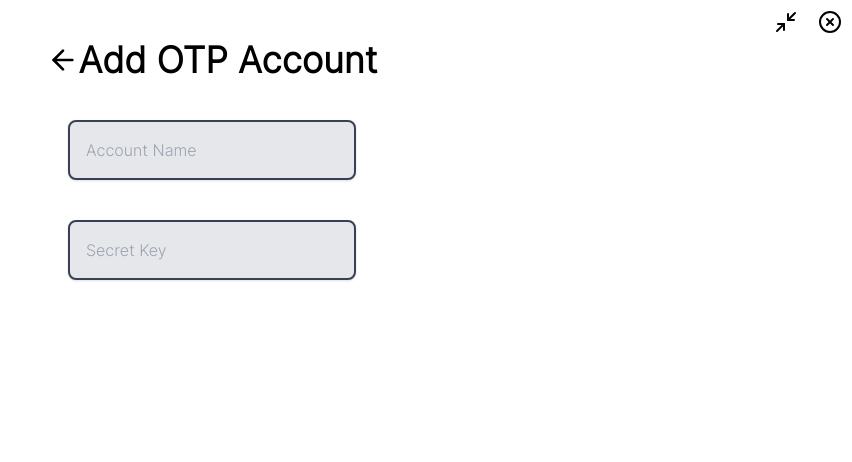
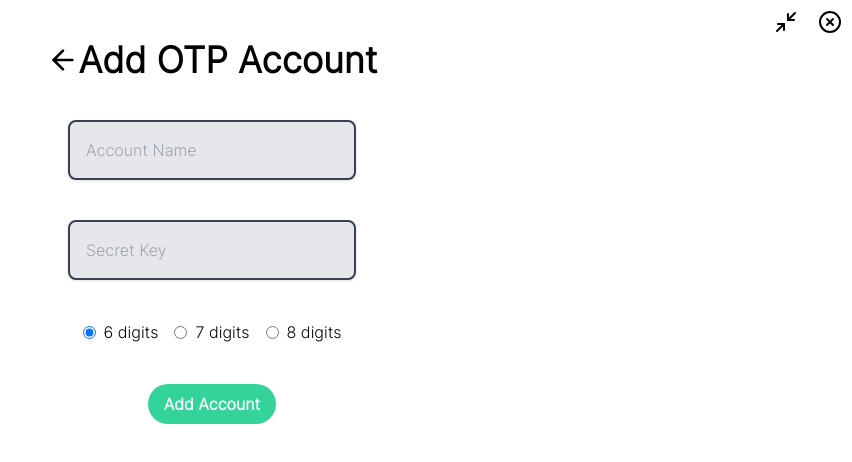
Before and after one commit to aesthetic0001/totp, a React (Vite) app: page /add in a window 1280 px wide. Shown: the top 462 px of the page, without its empty margins (428-1280 px from the left). Built offline with nearby package versions, Linux system fonts and the light colour scheme.

Commit message:
frontend for adding OTP done, need to do backend now

```diff
--- a/package.json
+++ b/package.json
@@ -17,6 +17,7 @@
     "lucide-react": "^0.376.0",
     "react": "^18.2.0",
     "react-dom": "^18.2.0",
+    "react-hot-toast": "^2.4.1",
     "react-router-dom": "^6.23.0"
   },
   "devDependencies": {
--- a/src/components/TextInput.jsx
+++ b/src/components/TextInput.jsx
@@ -1,7 +1,7 @@
-const TextInput = ({placeholder, onInput}) => {
+const TextInput = ({currentText, placeholder, onInput}) => {
     return (
         <div className="flex items-center bg-gray-200 border-2 border-gray-700 rounded-lg shadow">
-            <input type="text" placeholder={placeholder} className="w-full m-2 p-2 bg-transparent outline-none" onInput={onInput}/>
+            <input type="text" value={currentText} placeholder={placeholder} className="w-full m-2 p-2 bg-transparent outline-none" onInput={onInput}/>
         </div>
     );
 };
--- a/src/pages/AddOTP.jsx
+++ b/src/pages/AddOTP.jsx
@@ -2,22 +2,76 @@ import React, {useState} from "react";
 import TextInput from "../components/TextInput.jsx";
 import {ArrowLeft} from "lucide-react";
 import {Link} from "react-router-dom";
+import {toast, Toaster} from "react-hot-toast";
 
 function AddOTP() {
+    const [accountName, setAccountName] = useState("");
+    const [secretKey, setSecretKey] = useState("");
+    const [digits, setDigits] = useState(6);
+
     return (
         <div>
             <div className="flex flex-col space-y-10 justify-center items-center">
-                <Link className="flex items-center cursor-pointer hover:text-emerald-400 transition-all ease-in-out" to="/">
+                <Link className="flex items-center cursor-pointer hover:text-emerald-400 transition-all ease-in-out"
+                      to="/">
                     <ArrowLeft className="h-8 w-8"/>
                     <div className="text-4xl font-bold">Add OTP Account</div>
                 </Link>
-                <TextInput placeholder="Account Name" onInput={(event) => {
-                    console.log(event.target.value)
+                <TextInput currentText={accountName} placeholder="Account Name" onInput={(event) => {
+                    setAccountName(event.target.value)
                 }}/>
-                <TextInput placeholder="Secret Key" onInput={(event) => {
-                    console.log(event.target.value)
+                <TextInput currentText={secretKey} placeholder="Secret Key" onInput={(event) => {
+                    setSecretKey(event.target.value)
                 }}/>
+                {/*    circle selector */}
+                <div className="flex space-x-4">
+                    <div className="flex items-center space-x-2">
+                        <input type="radio" name="digits" checked={digits === 6} onClick={() => {
+                            setDigits(6);
+                        }}/>
+                        <label>6 digits</label>
+                    </div>
+                    <div className="flex items-center space-x-2">
+                        <input type="radio" name="digits" checked={digits === 7} onClick={() => {
+                            setDigits(7);
+                        }}/>
+                        <label>7 digits</label>
+                    </div>
+                    <div className="flex items-center space-x-2">
+                        <input type="radio" name="digits" checked={digits === 8} onClick={() => {
+                            setDigits(8);
+                        }}/>
+                        <label>8 digits</label>
+                    </div>
+                </div>
+                <button
+                    className="bg-emerald-400 hover:bg-emerald-500 transition-all ease-in-out text-white font-bold py-2 px-4 rounded-full"
+                    onClick={() => {
+                        // if the account name or secret key is empty, don't add the account
+                        if (!accountName || !secretKey) {
+                            toast.error("Account name and/or secret key cannot be empty!", {
+                                duration: 2000
+                            });
+                            return
+                        }
+                        // if the secret key is not base32, don't add the account
+                        if (!/^[A-Z2-7]+=*$/i.test(secretKey)) {
+                            toast.error("Secret key must be base32 encoded!", {
+                                duration: 1000
+                            });
+                            return
+                        }
+                        toast.success("Account added successfully!", {
+                            duration: 1000
+                        });
+                        setAccountName("");
+                        setSecretKey("");
+                        setDigits(6);
+                    }}>
+                    Add Account
+                </button>
             </div>
+            <Toaster position="bottom-center" />
         </div>
     );
 }
--- a/src/pages/OTPMenu.jsx
+++ b/src/pages/OTPMenu.jsx
@@ -1,23 +1,26 @@
 import OTPEntry from "../components/OTPEntry.jsx";
 import React, {useState} from "react";
-import {produce} from "immer";
 import SearchBar from "../components/SearchBar.jsx";
 import {invoke} from '@tauri-apps/api/tauri'
 import {SquarePlus} from "lucide-react";
+import {useNavigate} from "react-router-dom";
 
 function OTPMenu() {
+    const navigate = useNavigate()
     const [OTPEntries, setOTPEntries] = useState({})
     const [search, setSearch] = useState("")
 
-    invoke('get_saved_totp').then((res) => {
+    // todo: switch this to use tauri events
+    async function syncOTPEntries() {
+        const res = await invoke('get_saved_totp')
         setOTPEntries(JSON.parse(res))
-    })
+    }
+
+    syncOTPEntries()
 
     const savePreference = async ({id, favourite}) => {
-        setOTPEntries(produce((draft) => {
-            draft[id].favourite = favourite;
-        }));
         await invoke('set_favourite', {id, favourite})
+        await syncOTPEntries()
     }
 
     const copyTOTP = async (id) => {
@@ -25,23 +28,15 @@ function OTPMenu() {
     }
 
     const deleteEntry = async (id) => {
-        setOTPEntries(produce((draft) => {
-            delete draft[id]
-        }));
         await invoke('remove_account', {id})
+        await syncOTPEntries()
     }
 
     const addEntry = async () => {
         const dummyCount = 10
         for (let i = 1; i < dummyCount; i++) {
-            setOTPEntries(produce((draft) => {
-                draft[i] = {
-                    "id": "dummy",
-                    "title": "Dummy",
-                    "favourite": false
-                }
-            }))
             await invoke('add_account', {"id": i, "title": "Dummy", secret: "dummy", digits: 6, period: 30})
+            await syncOTPEntries()
         }
     }
 
@@ -57,7 +52,9 @@ function OTPMenu() {
                 </div>
                 <SquarePlus
                     className="w-8 h-8 mr-6 hover:scale-105 hover:fill-green-200 transition-all ease-in-out cursor-pointer"
-                    onClick={addEntry}/>
+                    onClick={() => {
+                        navigate("/add", {replace: true});
+                    }}/>
             </div>
             <div className="flex flex-col overflow-auto smooth-scroll">
                 {Object.values(OTPEntries).filter((entry) => {
```
Also changed, not shown: 1 other file (tests, documents, lock files or other folders).
